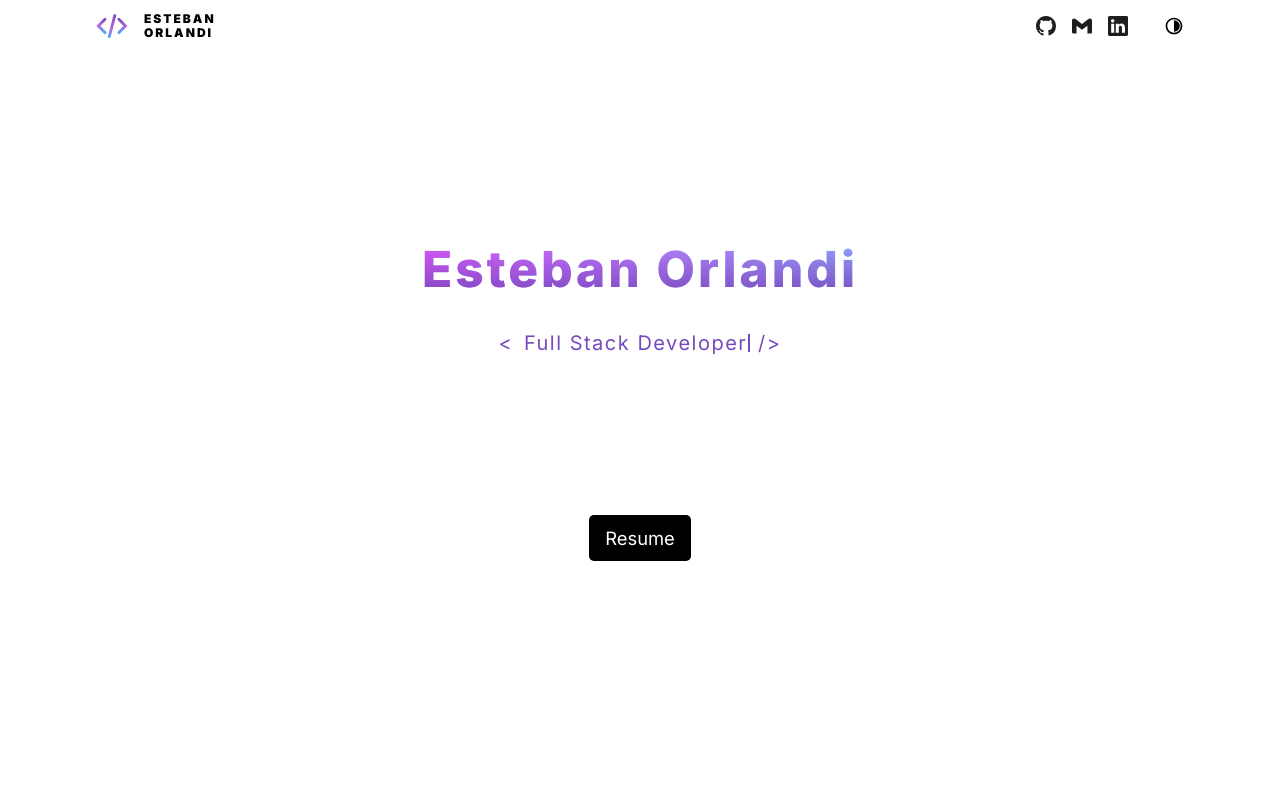
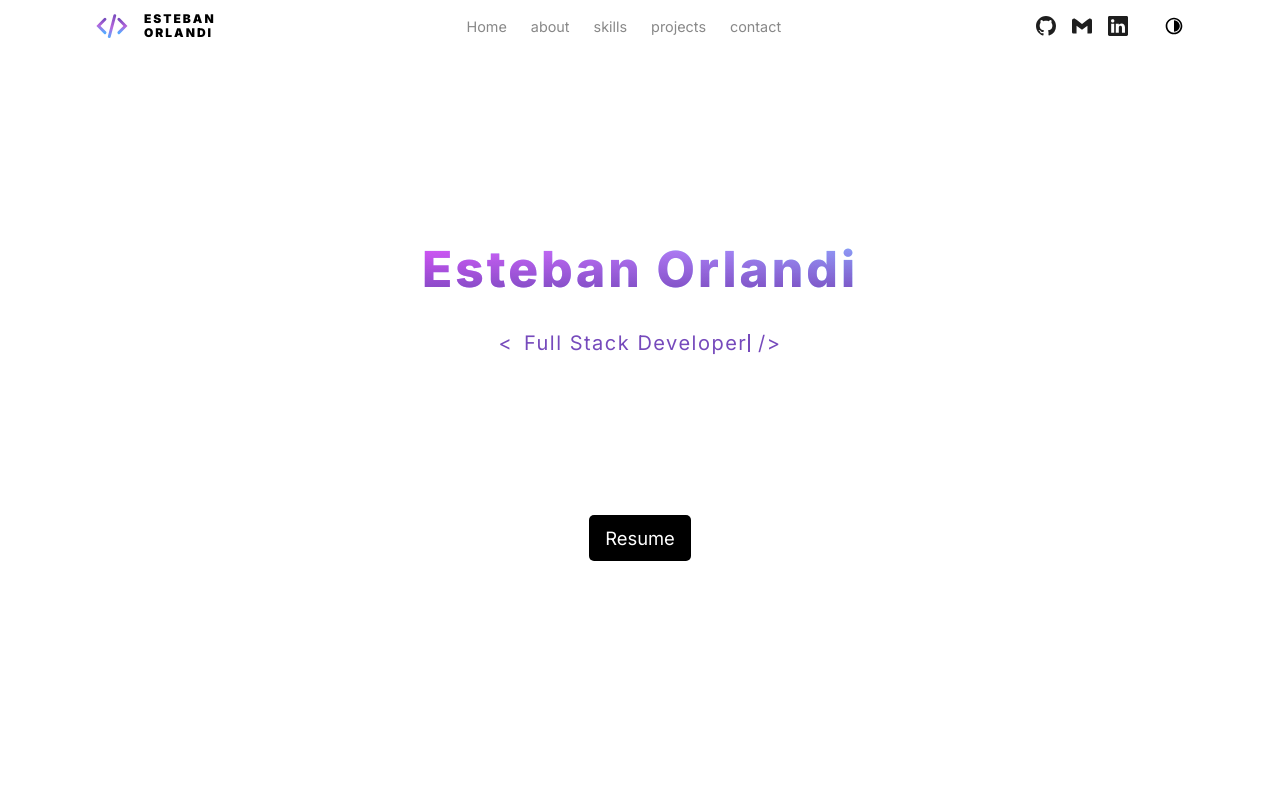
Before and after one commit to estebanorlandi4/portfolio, a React (Create React App) app in the folder client/: page / in a window 1280 px wide. Shown: the top 800 px of the page. Built offline with nearby package versions, Linux system fonts and the light colour scheme.

Commit message:
feat: scroll by id

```diff
--- a/client/src/App.js
+++ b/client/src/App.js
@@ -17,23 +17,30 @@ const preferedTheme =
 
 function App() {
   const [isDark, setIsDark] = useState(preferedTheme);
+  const toggleTheme = () => setIsDark((old) => !old);
 
-  const toggleTheme = () => setIsDark((old) => !old);
+  const ids = {
+    home: 'home',
+    about: 'about',
+    skills: 'skills',
+    projects: 'projects',
+    contact: 'contact',
+  };
 
   return (
     <ThemeProvider theme={isDark ? theme.dark : theme.light}>
       <GlobalStyles />
 
-      <div id="top">
-        <Navbar changeTheme={toggleTheme} />
+      <Navbar ids={ids} changeTheme={toggleTheme} />
 
-        <Container>
-          <Routes>
-            <Route exact path="/" element={<Home />} />
-            <Route exact path="/test" element={<Test />} />
-          </Routes>
-        </Container>
+      <Container>
+        <Routes>
+          <Route exact path="/" element={<Home ids={ids} />} />
+          <Route exact path="/test" element={<Test />} />
+        </Routes>
+      </Container>
 
+      <div id={ids.contact}>
         <Footer />
       </div>
     </ThemeProvider>
--- a/client/src/components/Navbar/index.js
+++ b/client/src/components/Navbar/index.js
@@ -5,7 +5,11 @@ import { Brand, Nav } from './styled';
 import Logo from '../../assets/images/logo.svg';
 import Accounts from '../Accounts';
 
-function Navbar({ changeTheme }) {
+const ScrollTo = ({ id, children }) => <a href={`#${id}`}>{children}</a>;
+
+function Navbar({ ids, changeTheme }) {
+  const { home, about, skills, projects, contact } = ids;
+
   return (
     <Nav>
       <div className="container">
@@ -13,6 +17,14 @@ function Navbar({ changeTheme }) {
           <img loading="lazy" src={Logo} alt="" className="logo" />
           <span>esteban orlandi</span>
         </Brand>
+
+        <div className="scrolls">
+          <ScrollTo id={home}>Home</ScrollTo>
+          <ScrollTo id={about}>about</ScrollTo>
+          <ScrollTo id={skills}>skills</ScrollTo>
+          <ScrollTo id={projects}>projects</ScrollTo>
+          <ScrollTo id={contact}>contact</ScrollTo>
+        </div>
 
         <div className="right">
           <Accounts flow="row" always />
--- a/client/src/components/Navbar/styled.js
+++ b/client/src/components/Navbar/styled.js
@@ -23,6 +23,22 @@ export const Nav = styled.nav`
   }
   .theme-icon {
     display: flex;
+  }
+
+  .scrolls {
+    display: flex;
+    gap: 0.5rem;
+    flex-flow: row;
+    align-items: center;
+    a {
+      color: #888;
+      padding: 0.25rem 0.5rem;
+      font-size: 0.9rem;
+
+      :hover {
+        color: #fff;
+      }
+    }
   }
 `;
 
--- a/client/src/pages/Home/index.jsx
+++ b/client/src/pages/Home/index.jsx
@@ -16,28 +16,38 @@ const sharedProps = {
   variants,
 };
 
-function Home() {
+function Home({ ids }) {
+  const { home, about, skills, projects, experience } = ids;
+
   return (
     <main>
-      <div id="intro">
+      <div id={home}>
         <Intro />
       </div>
 
-      <Section {...sharedProps} id="about">
+      <div id={about}>
+        <Section {...sharedProps}>
           <About />
         </Section>
+      </div>
 
-      <Section {...sharedProps} id="skills">
+      <div id={skills}>
+        <Section {...sharedProps}>
           <Skills />
         </Section>
+      </div>
 
-      <Section {...sharedProps} id="projects">
+      <div id={projects}>
+        <Section {...sharedProps}>
           <Projects />
         </Section>
+      </div>
 
-      <Section {...sharedProps} id="experience">
+      <div id={experience}>
+        <Section {...sharedProps}>
           <Experience />
         </Section>
+      </div>
     </main>
   );
 }
--- a/client/src/utils/motionVariants.js
+++ b/client/src/utils/motionVariants.js
@@ -31,6 +31,6 @@ export const variantsSection = {
 };
 
 export const motionSections = {
-  viewport: { once: true },
+  viewport: { once: false },
   variants: variantsSection,
 };
```
Lines whose indentation alone changed are shown as unchanged.
